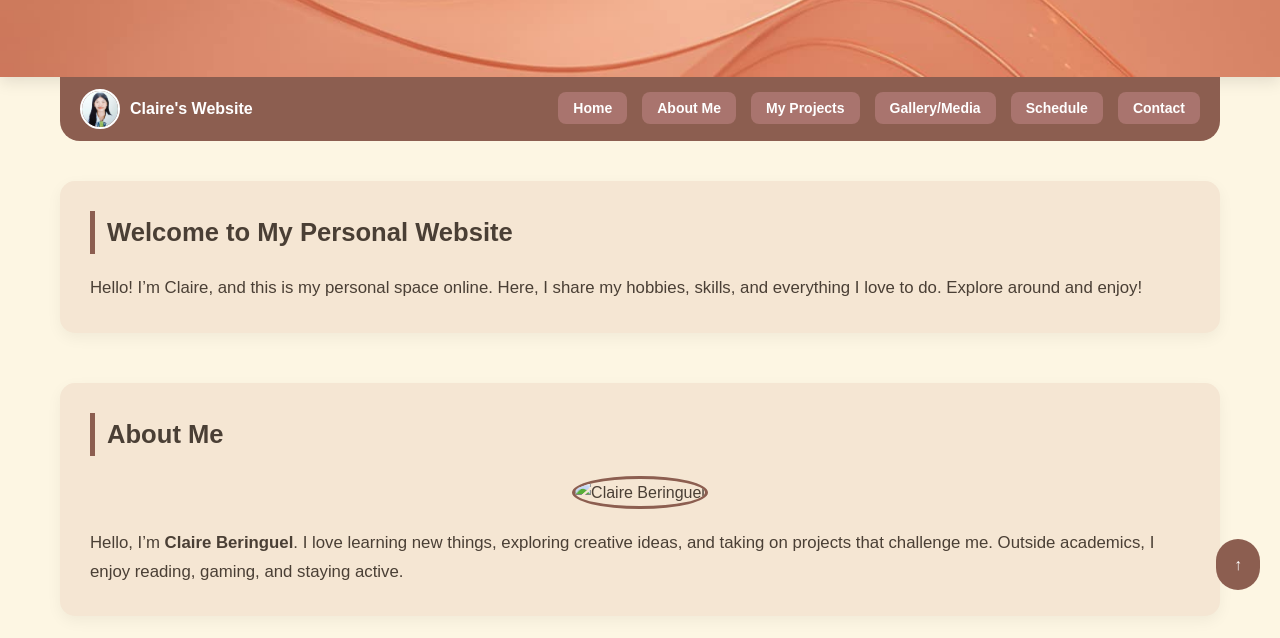
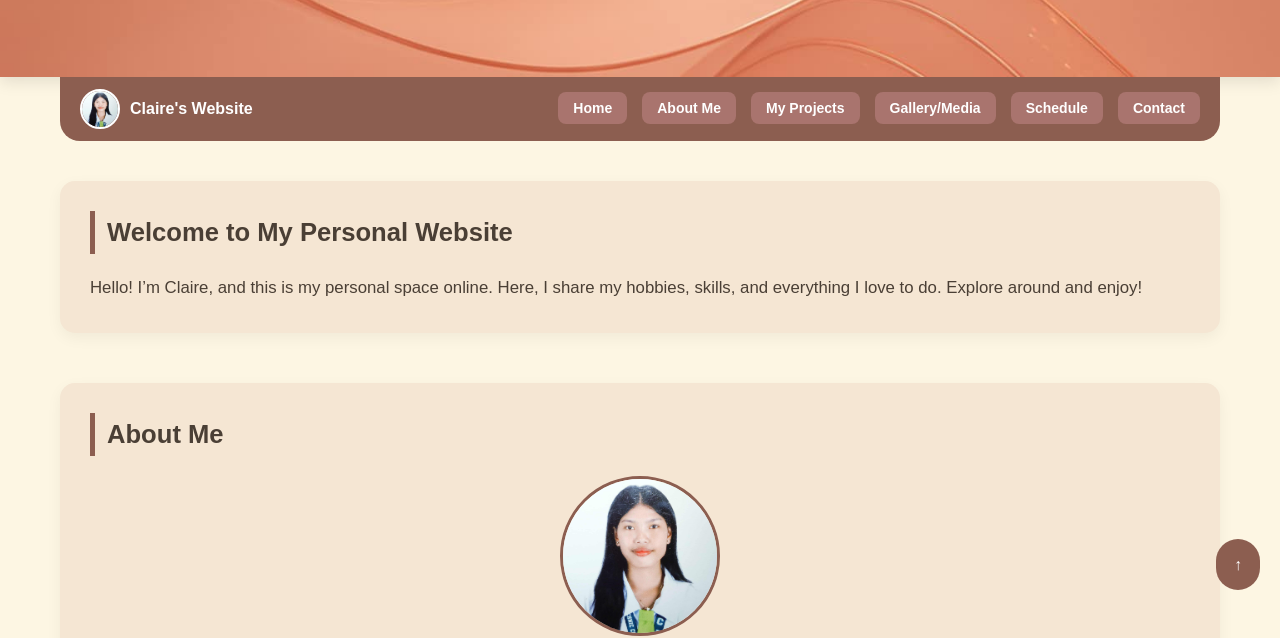
Before and after one commit to ClaireBeringuel06/Personal-Website, a plain HTML site: page index.html in a window 1280 px wide. Shown: the part 190-828 px from the top of the page. Drawn offline with Linux system fonts and the light colour scheme; files whose address does not match are found by name.

Commit message:
Update index.html

```diff
--- a/index.html
+++ b/index.html
@@ -40,7 +40,7 @@
     <section id="about">
       <h2 class="vertical-line">About Me</h2>
       <div class="profile-img">
-        <img src="media/profile.jpg" alt="Claire Beringuel">
+        <img src="profile.jpg" alt="Claire Beringuel">
       </div>
       <p>Hello, I’m <strong>Claire Beringuel</strong>. I love learning new things, exploring creative ideas, and taking on projects that challenge me. Outside academics, I enjoy reading, gaming, and staying active.</p>
     </section>
```
